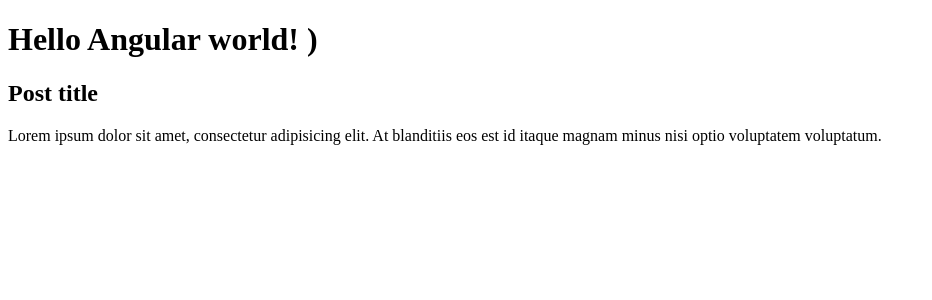
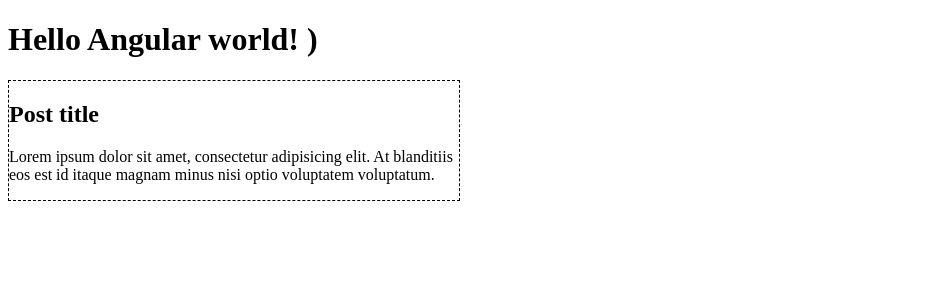
Before and after one commit to YuriyErmolaev/angular-basics, an Angular app: page / in a window 1280 px wide. Shown: the top 300 px of the page, without its empty margins (0-932 px from the left). Built offline with nearby package versions, Linux system fonts and the light colour scheme.

Commit message:
add first styles to post component

```diff
--- a/src/app/post/post.component.html
+++ b/src/app/post/post.component.html
@@ -1,4 +1,4 @@
-<div>
+<div class="post">
   <h2>Post title</h2>
   <p>Lorem ipsum dolor sit amet, consectetur adipisicing elit. At blanditiis eos est id itaque magnam minus nisi optio voluptatem voluptatum.</p>
 </div>
--- /dev/null
+++ b/src/app/post/post.component.sass
@@ -0,0 +1,3 @@
+.post
+  width: 450px
+  border: 1px dashed
--- a/src/app/post/post.component.ts
+++ b/src/app/post/post.component.ts
@@ -2,6 +2,7 @@
 
 @Component({
   selector: 'app-post',
-  templateUrl: './post.component.html'
+  templateUrl: './post.component.html',
+  styleUrls: ['post.component.sass']
 })
 export class PostComponent {}
```
